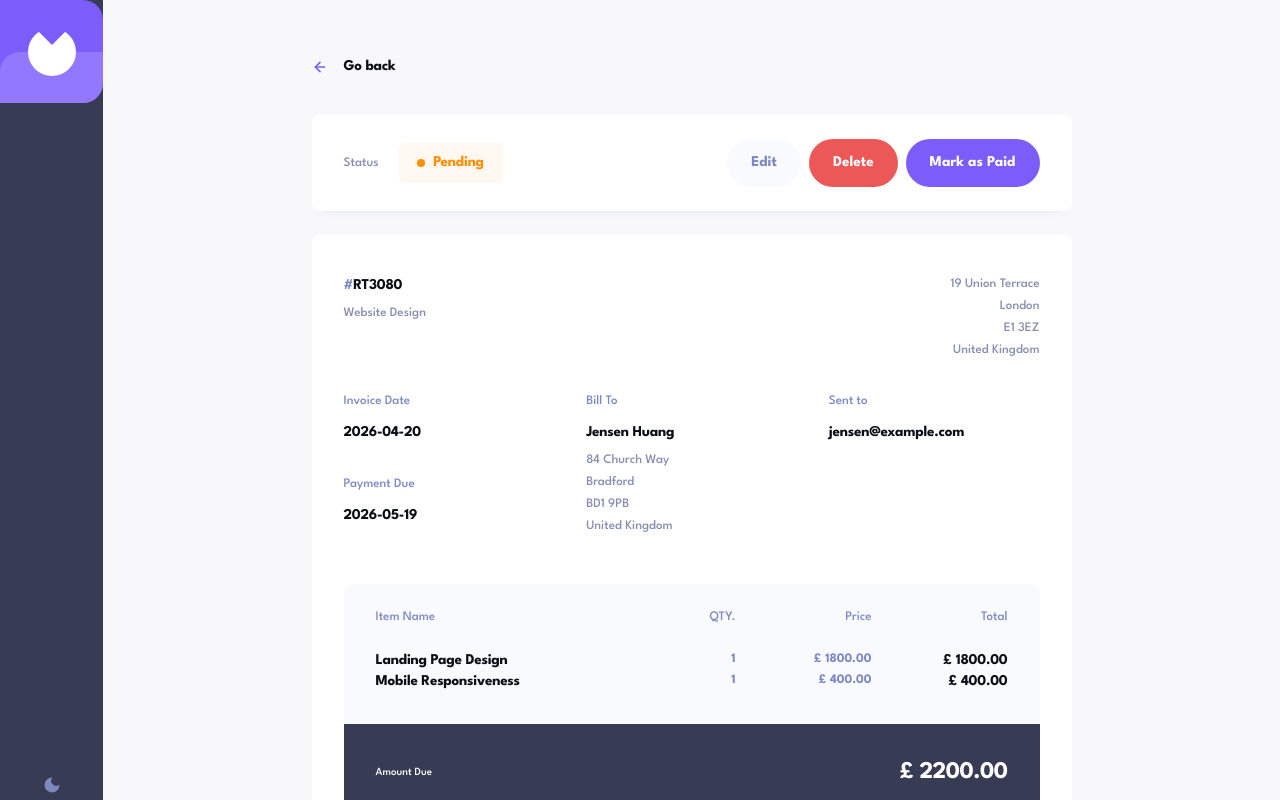
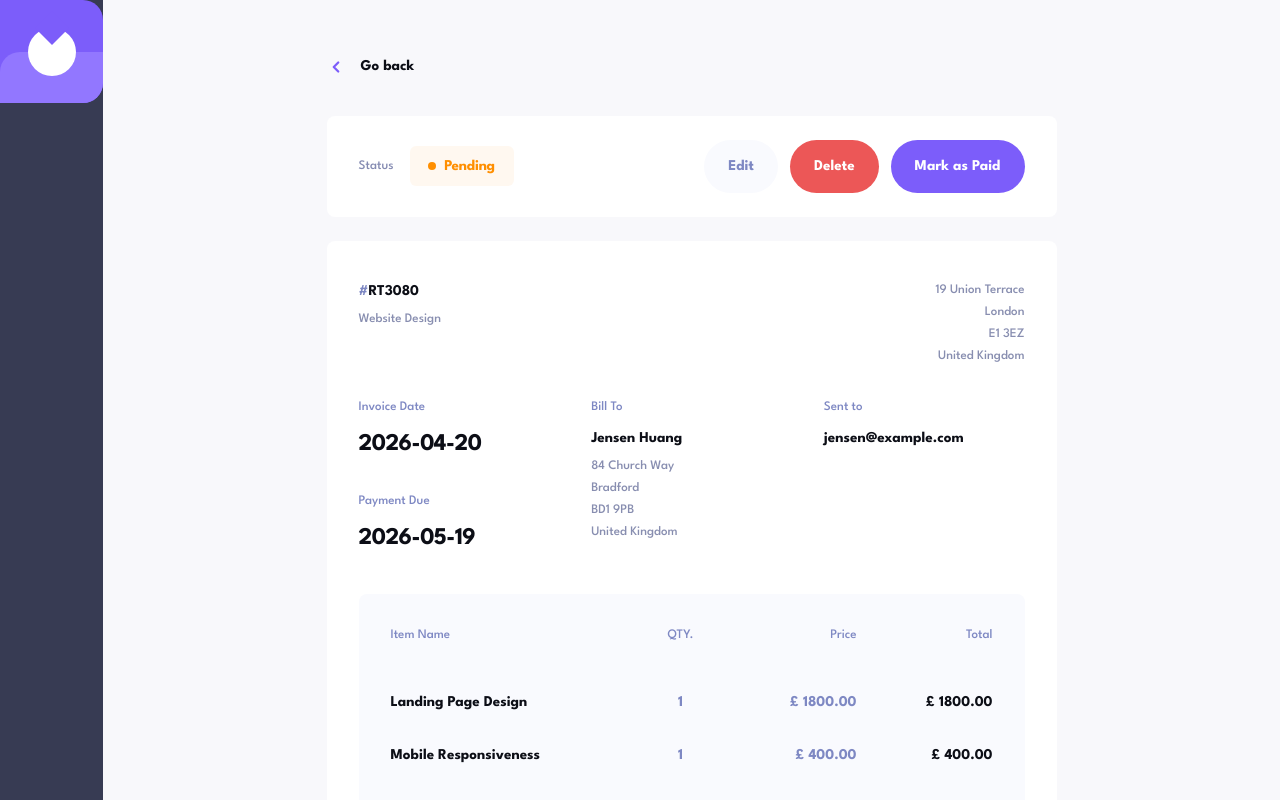
Before and after one commit to Meet-hybrid/hng-stage-2-invoice-app, a React (Vite) app: page /invoice/RT3080 in a window 1280 px wide. Shown: the top 800 px of the page. Built offline with nearby package versions, Linux system fonts and the light colour scheme.

Commit message:
feat: style invoice details page for dark and light themes

```diff
--- a/src/pages/InvoiceDetailPage.tsx
+++ b/src/pages/InvoiceDetailPage.tsx
@@ -1,116 +1,147 @@
-import { ArrowLeft } from "lucide-react";
+import { ChevronLeft } from "lucide-react";
 import { Link, useParams } from "react-router-dom";
 import rawInvoices from "../data/data.json";
 import StatusBadge from "../components/StatusBadge";
+import { useTheme } from "../hooks/useTheme";
 import type { Invoice } from "../types/invoice";
 
 const invoices = rawInvoices as Invoice[];
 
 function InvoiceDetailPage() {
   const { id } = useParams();
+  const { theme } = useTheme();
+  const isDark = theme === "dark";
 
   const invoice = invoices.find((item) => item.id === id);
 
   if (!invoice) {
     return (
-      <section className="mx-auto w-full max-w-182.5 xl:max-w-190">
+      <section className="mx-auto w-full max-w-182.5">
         <Link
           to="/"
-          className="inline-flex items-center gap-4 text-[15px] font-bold tracking-[-0.25px] text-[#0C0E16]"
+          className={`inline-flex items-center gap-4 text-[15px] font-bold ${
+            isDark ? "text-white" : "text-[#0C0E16]"
+          }`}
         >
-          <ArrowLeft size={16} className="text-[#7C5DFA]" strokeWidth={2.5} />
-          <span>Go back</span>
+          <ChevronLeft size={18} className="text-[#7C5DFA]" strokeWidth={3} />
+          Go back
         </Link>
 
-        <div className="mt-10 rounded-lg bg-white p-8 shadow-[0_10px_10px_-10px_rgba(72,84,159,0.1004)]">
-          <h1 className="text-[24px] font-bold text-[#0C0E16]">
-            Invoice not found
-          </h1>
-          <p className="mt-3 text-[13px] text-[#888EB0]">
-            The invoice you are trying to view does not exist.
-          </p>
+        <div
+          className={`mt-8 rounded-lg p-8 text-center ${
+            isDark ? "bg-[#1E2139] text-white" : "bg-white text-[#0C0E16]"
+          }`}
+        >
+          Invoice not found.
         </div>
       </section>
     );
   }
 
   return (
-    <section className="mx-auto w-full max-w-182.5 xl:max-w-190">
+    <section className="mx-auto w-full max-w-182.5">
       <Link
         to="/"
-        className="inline-flex items-center gap-4 text-[15px] font-bold tracking-[-0.25px] text-[#0C0E16]"
+        className={`inline-flex items-center gap-4 text-[15px] font-bold ${
+          isDark ? "text-white" : "text-[#0C0E16]"
+        }`}
       >
-        <ArrowLeft size={16} className="text-[#7C5DFA]" strokeWidth={2.5} />
-        <span>Go back</span>
+        <ChevronLeft size={18} className="text-[#7C5DFA]" strokeWidth={3} />
+        Go back
       </Link>
 
-      <div className="mt-8 flex flex-col gap-6 rounded-lg bg-white px-6 py-6 shadow-[0_10px_10px_-10px_rgba(72,84,159,0.1004)] md:flex-row md:items-center md:justify-between md:px-8">
-        <div className="flex items-center justify-between md:gap-5">
-          <p className="text-[13px] font-medium text-[#858BB2]">Status</p>
+      <div
+        className={`mt-8 flex flex-col gap-6 rounded-lg px-6 py-6 md:flex-row md:items-center md:justify-between md:px-8 ${
+          isDark ? "bg-[#1E2139]" : "bg-white"
+        }`}
+      >
+        <div className="flex items-center gap-4">
+          <span
+            className={`text-[13px] font-medium ${
+              isDark ? "text-[#DFE3FA]" : "text-[#858BB2]"
+            }`}
+          >
+            Status
+          </span>
           <StatusBadge status={invoice.status} />
         </div>
 
-        <div className="hidden items-center gap-2 md:flex">
+        <div className="flex flex-wrap gap-2 md:gap-3">
           <button
             type="button"
-            className="inline-flex h-12 items-center rounded-full bg-[#F9FAFE] px-6 text-[15px] font-bold text-[#7E88C3] transition hover:bg-[#DFE3FA]"
+            className={`rounded-full px-6 py-4 text-[15px] font-bold transition ${
+              isDark
+                ? "bg-[#252945] text-[#DFE3FA] hover:bg-[#FFFFFF]"
+                : "bg-[#F9FAFE] text-[#7E88C3] hover:bg-[#DFE3FA]"
+            }`}
           >
             Edit
           </button>
 
           <button
             type="button"
-            className="inline-flex h-12 items-center rounded-full bg-[#EC5757] px-6 text-[15px] font-bold text-white transition hover:bg-[#FF9797]"
+            className="rounded-full bg-[#EC5757] px-6 py-4 text-[15px] font-bold text-white transition hover:bg-[#FF9797]"
           >
             Delete
           </button>
 
-          {invoice.status === "pending" && (
-            <button
-              type="button"
-              className="inline-flex h-12 items-center rounded-full bg-[#7C5DFA] px-6 text-[15px] font-bold text-white transition hover:bg-[#9277FF]"
-            >
-              Mark as Paid
-            </button>
-          )}
+          <button
+            type="button"
+            className="rounded-full bg-[#7C5DFA] px-6 py-4 text-[15px] font-bold text-white transition hover:bg-[#9277FF]"
+          >
+            Mark as Paid
+          </button>
         </div>
       </div>
 
-      <div className="mt-6 rounded-lg bg-white px-6 py-8 shadow-[0_10px_10px_-10px_rgba(72,84,159,0.1004)] md:px-8 md:py-10">
+      <div
+        className={`mt-6 rounded-lg px-6 py-8 md:px-8 md:py-10 ${
+          isDark ? "bg-[#1E2139]" : "bg-white"
+        }`}
+      >
         <div className="flex flex-col gap-8 md:flex-row md:items-start md:justify-between">
           <div>
-            <h1 className="text-[15px] font-bold tracking-[-0.25px] text-[#0C0E16]">
+            <h1
+              className={`text-[15px] font-bold ${
+                isDark ? "text-white" : "text-[#0C0E16]"
+              }`}
+            >
               <span className="text-[#7E88C3]">#</span>
               {invoice.id}
             </h1>
-            <p className="mt-2 text-[13px] font-medium text-[#888EB0]">
+
+            <p
+              className={`mt-2 text-[13px] font-medium ${
+                isDark ? "text-[#DFE3FA]" : "text-[#888EB0]"
+              }`}
+            >
               {invoice.description}
             </p>
           </div>
 
-          <div className="text-left md:text-right">
-            <p className="text-[13px] font-medium text-[#888EB0]">
-              {invoice.senderAddress.street}
-            </p>
-            <p className="mt-1 text-[13px] font-medium text-[#888EB0]">
-              {invoice.senderAddress.city}
-            </p>
-            <p className="mt-1 text-[13px] font-medium text-[#888EB0]">
-              {invoice.senderAddress.postCode}
-            </p>
-            <p className="mt-1 text-[13px] font-medium text-[#888EB0]">
-              {invoice.senderAddress.country}
-            </p>
+          <div
+            className={`text-[13px] font-medium md:text-right ${
+              isDark ? "text-[#DFE3FA]" : "text-[#888EB0]"
+            }`}
+          >
+            <p>{invoice.senderAddress.street}</p>
+            <p className="mt-1">{invoice.senderAddress.city}</p>
+            <p className="mt-1">{invoice.senderAddress.postCode}</p>
+            <p className="mt-1">{invoice.senderAddress.country}</p>
           </div>
         </div>
 
-        <div className="mt-8 grid gap-8 md:grid-cols-[1fr_1fr_1fr]">
+        <div className="mt-8 grid gap-8 md:grid-cols-3">
           <div className="space-y-8">
             <div>
               <p className="text-[13px] font-medium text-[#7E88C3]">
                 Invoice Date
               </p>
-              <p className="mt-3 text-[15px] font-bold tracking-[-0.25px] text-[#0C0E16]">
+              <p
+                className={`mt-3 text-2xl font-bold tracking-[-0.5px] ${
+                  isDark ? "text-white" : "text-[#0C0E16]"
+                }`}
+              >
                 {invoice.createdAt}
               </p>
             </div>
@@ -119,7 +150,11 @@ function InvoiceDetailPage() {
               <p className="text-[13px] font-medium text-[#7E88C3]">
                 Payment Due
               </p>
-              <p className="mt-3 text-[15px] font-bold tracking-[-0.25px] text-[#0C0E16]">
+              <p
+                className={`mt-3 text-2xl font-bold tracking-[-0.5px] ${
+                  isDark ? "text-white" : "text-[#0C0E16]"
+                }`}
+              >
                 {invoice.paymentDue}
               </p>
             </div>
@@ -127,38 +162,46 @@ function InvoiceDetailPage() {
 
           <div>
             <p className="text-[13px] font-medium text-[#7E88C3]">Bill To</p>
-            <p className="mt-3 text-[15px] font-bold tracking-[-0.25px] text-[#0C0E16]">
+            <p
+              className={`mt-3 text-[15px] font-bold ${
+                isDark ? "text-white" : "text-[#0C0E16]"
+              }`}
+            >
               {invoice.clientName}
             </p>
 
-            <div className="mt-2 space-y-1">
-              <p className="text-[13px] font-medium text-[#888EB0]">
-                {invoice.clientAddress.street}
-              </p>
-              <p className="text-[13px] font-medium text-[#888EB0]">
-                {invoice.clientAddress.city}
-              </p>
-              <p className="text-[13px] font-medium text-[#888EB0]">
-                {invoice.clientAddress.postCode}
-              </p>
-              <p className="text-[13px] font-medium text-[#888EB0]">
-                {invoice.clientAddress.country}
-              </p>
+            <div
+              className={`mt-2 text-[13px] font-medium ${
+                isDark ? "text-[#DFE3FA]" : "text-[#888EB0]"
+              }`}
+            >
+              <p>{invoice.clientAddress.street}</p>
+              <p className="mt-1">{invoice.clientAddress.city}</p>
+              <p className="mt-1">{invoice.clientAddress.postCode}</p>
+              <p className="mt-1">{invoice.clientAddress.country}</p>
             </div>
           </div>
 
           <div>
             <p className="text-[13px] font-medium text-[#7E88C3]">Sent to</p>
-            <p className="mt-3 text-[15px] font-bold tracking-[-0.25px] text-[#0C0E16] wrap-break-words">
+            <p
+              className={`mt-3 text-[15px] font-bold wrap-break-words ${
+                isDark ? "text-white" : "text-[#0C0E16]"
+              }`}
+            >
               {invoice.clientEmail}
             </p>
           </div>
         </div>
 
-        <div className="mt-12 overflow-hidden rounded-lg bg-[#F9FAFE]">
-          <div className="hidden grid-cols-[1fr_100px_120px_120px] gap-4 px-8 py-6 md:grid">
+        <div
+          className={`mt-10 overflow-hidden rounded-lg ${
+            isDark ? "bg-[#252945]" : "bg-[#F9FAFE]"
+          }`}
+        >
+          <div className="hidden grid-cols-[1fr_80px_120px_120px] gap-4 px-8 py-8 md:grid">
             <p className="text-[13px] font-medium text-[#7E88C3]">Item Name</p>
-            <p className="text-right text-[13px] font-medium text-[#7E88C3]">
+            <p className="text-center text-[13px] font-medium text-[#7E88C3]">
               QTY.
             </p>
             <p className="text-right text-[13px] font-medium text-[#7E88C3]">
@@ -169,68 +212,56 @@ function InvoiceDetailPage() {
             </p>
           </div>
 
-          <div className="space-y-6 px-6 py-6 md:space-y-0 md:px-8 md:pb-8 md:pt-0">
-            {invoice.items.map((item) => (
+          <div className="space-y-6 px-8 pb-8 md:space-y-0 md:px-8 md:pb-0">
+            {invoice.items.map((item, index) => (
               <div
-                key={item.id}
-                className="flex items-start justify-between md:grid md:grid-cols-[1fr_100px_120px_120px] md:gap-4"
+                key={`${item.name}-${index}`}
+                className="md:grid md:grid-cols-[1fr_80px_120px_120px] md:gap-4 md:py-4"
               >
                 <div>
-                  <p className="text-[15px] font-bold tracking-[-0.25px] text-[#0C0E16]">
+                  <p
+                    className={`text-[15px] font-bold ${
+                      isDark ? "text-white" : "text-[#0C0E16]"
+                    }`}
+                  >
                     {item.name}
                   </p>
-                  <p className="mt-1 text-[13px] font-bold text-[#7E88C3] md:hidden">
+
+                  <p className="mt-2 text-[13px] font-bold text-[#7E88C3] md:hidden">
                     {item.quantity} x £ {item.price.toFixed(2)}
                   </p>
                 </div>
 
-                <p className="hidden text-right text-[13px] font-bold text-[#7E88C3] md:block">
+                <p className="hidden text-center text-[15px] font-bold text-[#7E88C3] md:block">
                   {item.quantity}
                 </p>
 
-                <p className="hidden text-right text-[13px] font-bold text-[#7E88C3] md:block">
+                <p className="hidden text-right text-[15px] font-bold text-[#7E88C3] md:block">
                   £ {item.price.toFixed(2)}
                 </p>
 
-                <p className="text-right text-[15px] font-bold tracking-[-0.25px] text-[#0C0E16]">
+                <p
+                  className={`mt-2 text-right text-[15px] font-bold md:mt-0 ${
+                    isDark ? "text-white" : "text-[#0C0E16]"
+                  }`}
+                >
                   £ {item.total.toFixed(2)}
                 </p>
               </div>
             ))}
           </div>
 
-          <div className="flex items-center justify-between bg-[#373B53] px-6 py-8 md:px-8">
-            <p className="text-[11px] font-medium text-white">Amount Due</p>
-            <p className="text-[24px] font-bold tracking-[-0.5px] text-white">
+          <div
+            className={`mt-8 flex items-center justify-between px-8 py-8 ${
+              isDark ? "bg-[#0C0E16]" : "bg-[#373B53]"
+            }`}
+          >
+            <p className="text-[13px] font-medium text-white">Amount Due</p>
+            <p className="text-2xl font-bold tracking-[-0.5px] text-white md:text-[32px]">
               £ {invoice.total.toFixed(2)}
             </p>
           </div>
         </div>
-      </div>
-
-      <div className="mt-14 flex items-center justify-end gap-2 rounded-t-lg bg-white px-6 py-6 shadow-[0_-10px_10px_-10px_rgba(72,84,159,0.1004)] md:hidden">
-        <button
-          type="button"
-          className="inline-flex h-12 items-center rounded-full bg-[#F9FAFE] px-6 text-[15px] font-bold text-[#7E88C3]"
-        >
-          Edit
-        </button>
-
-        <button
-          type="button"
-          className="inline-flex h-12 items-center rounded-full bg-[#EC5757] px-6 text-[15px] font-bold text-white"
-        >
-          Delete
-        </button>
-
-        {invoice.status === "pending" && (
-          <button
-            type="button"
-            className="inline-flex h-12 items-center rounded-full bg-[#7C5DFA] px-6 text-[15px] font-bold text-white"
-          >
-            Mark as Paid
-          </button>
-        )}
       </div>
     </section>
   );
```
